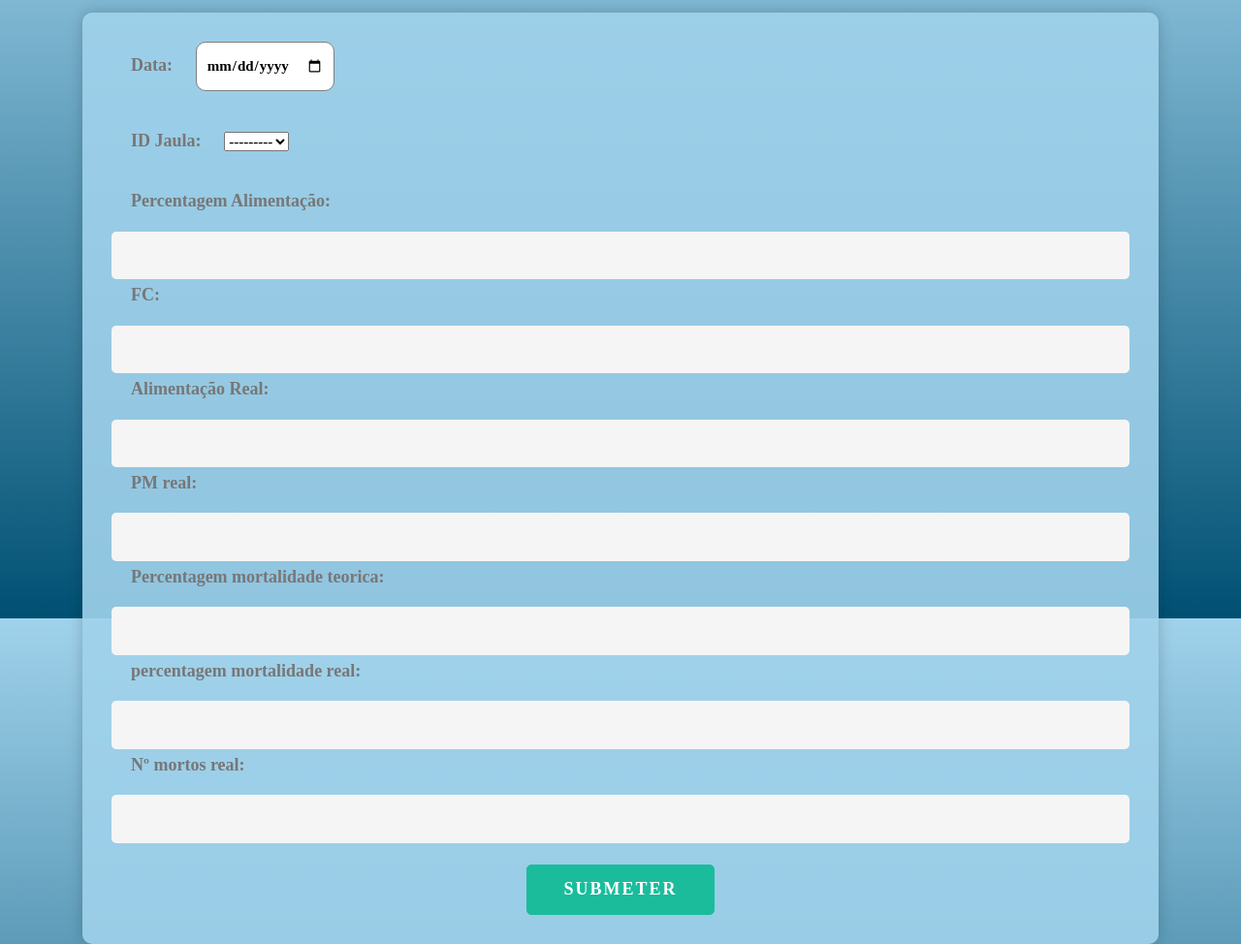
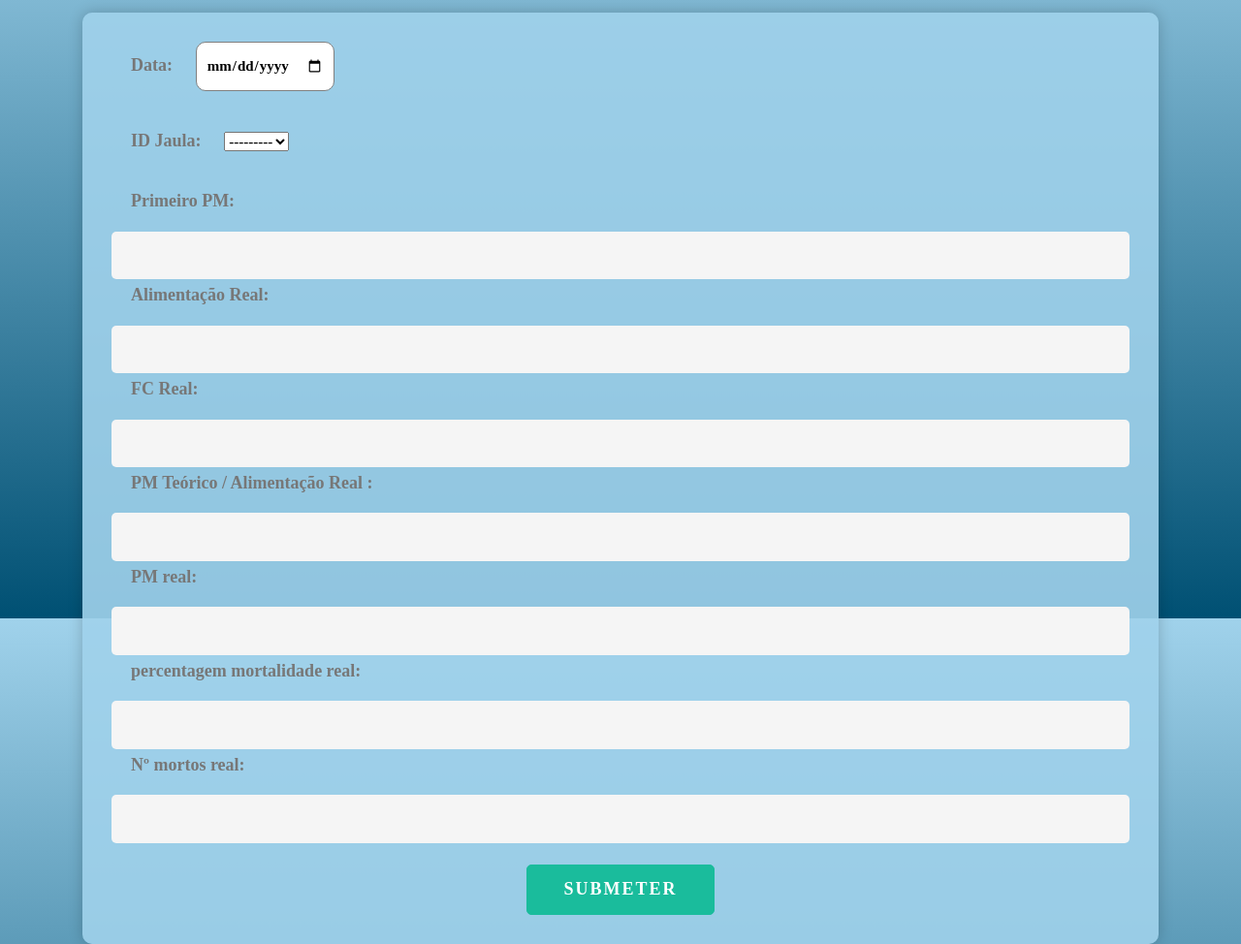
Before and after one commit to Nunomatos7/PECI, a Django app: page /dados_jaula/ in a window 1280 px wide. Shown: the part 162-1136 px from the top of the page at 97% size. Run offline with Django 3.2, Linux system fonts and the light colour scheme; the visitor is signed in with stand-in values (Sample User, id 1); data that the repository does not hold is empty; some libraries are stand-ins or nearby versions.

Commit message:
Dados de jaula funcional

```diff
--- a/app/personal/views.py
+++ b/app/personal/views.py
@@ -539,109 +539,10 @@ def dados_jaula(request):
 
             data_anterior = Dados.objects.filter(data__lt=data, id_jaula=dadosjaula_form.data['id_jaula']).order_by('-data').first()
 
-        jaula = Jaula.objects.get(id=dadosjaula_form.data['id_jaula'])
+        data_month = data.data.month
+        print(data_month)
 
-        print(data_anterior.num_peixes)
-        print(data_anterior.PM)
-
-        if (data_anterior != None):
-            num_peixes = int(data_anterior.num_peixes) - int(data_anterior.num_mortos_real)
-
-        PM = float(data_anterior.PM_real)
-
-        Biom = PM * num_peixes
-
-        temp = 5
-        #temp = float(Temperatura.objects.get(data = data))
-
-        queryset = AlimentacaoFc.objects.filter(
-        Q(peso_inicio__lte=(PM * 1000)) & Q(peso_fim__gte=(PM * 1000)) & Q(id_jaula=0)
-        ).annotate(
-        temp_diff=functions.Abs(F('temp') - temp)
-        ).order_by('temp_diff').first()
-        if queryset:
-            valor = queryset.valor
-
-        percentagem_alimentacao = valor
-
-        peso = float(data_anterior.Biom) * percentagem_alimentacao
-
-        sacos_racao = peso * 25
-
-        if (dadosjaula_form.data['alimentacao_real'] == ''):
-            alimentacao_real = peso * 30
-        else:
-            alimentacao_real = float(dadosjaula_form.data['alimentacao_real'])
-
-        FC = int(alimentacao_real) / ( (int(data_anterior.num_peixes) * float(data_anterior.PM)) - (int(num_peixes) * float(PM)) )
-
-        FC_real = float(dadosjaula_form.data['FC'])
-
-        PM_teorica_alim_real = (alimentacao_real / FC + Biom) / num_peixes
-
-        PM_teorico = PM_teorica_alim_real
-
-        if (dadosjaula_form.data['PM_real'] == ''):
-            PM_real = PM_teorico
-        else:
-            PM_real = dadosjaula_form.data['PM_real']
-
-        percentagem_mortalidade_teorica = float(dadosjaula_form.data['percentagem_mortalidade_teorica'])
-
-        num_mortos_teorico = num_peixes * percentagem_mortalidade_teorica
-
-        if (dadosjaula_form.data['num_mortos_real'] == ''):
-            num_mortos_real = num_mortos_teorico
-        else:
-            num_mortos_real = int(dadosjaula_form.data['num_mortos_real'])
-
-        if (dadosjaula_form.data['percentagem_mortalidade_real'] == ''):
-            percentagem_mortalidade_real = float(num_mortos_real / num_peixes * 100)
-        else:
-            percentagem_mortalidade_real = dadosjaula_form.data['percentagem_mortalidade_real']
-
-        peso_medio = PM_real
-
-
-        """
-        num_peixes = dadosjaula_form.data['num_peixes']
-        PM = dadosjaula_form.data['PM']
-        Biom = dadosjaula_form.data['Biom']
-        percentagem_alimentacao = dadosjaula_form.data['percentagem_alimentacao']
-        peso = dadosjaula_form.data['peso']
-        sacos_racao = dadosjaula_form.data['sacos_racao']
-        FC = dadosjaula_form.data['FC']
-        PM_teorica_alim_real = dadosjaula_form.data['PM_teorica_alim_real']
-        alimentacao_real = dadosjaula_form.data['alimentacao_real']
-        PM_teorico = dadosjaula_form.data['PM_teorico']
-        PM_real = dadosjaula_form.data['PM_real']
-        percentagem_mortalidade_teorica = dadosjaula_form.data['percentagem_mortalidade_teorica']
-        num_mortos_teorico = dadosjaula_form.data['num_mortos_teorico']
-        percentagem_mortalidade_real = dadosjaula_form.data['percentagem_mortalidade_real']
-        num_mortos_real = dadosjaula_form.data['num_mortos_real']
-        peso_medio = dadosjaula_form.data['peso_medio']
-        """
-        dados = Dados(
-            data = data,
-            id_jaula = jaula,
-            num_peixes = num_peixes,
-            PM = PM,
-            Biom = Biom,
-            percentagem_alimentacao = percentagem_alimentacao,
-            peso = peso,
-            sacos_racao = sacos_racao,
-            FC = FC,
-            PM_teorica_alim_real = PM_teorica_alim_real,
-            alimentacao_real = alimentacao_real,
-            PM_teorico = PM_teorico,
-            PM_real = PM_real,
-            percentagem_mortalidade_teorica = percentagem_mortalidade_teorica,
-            num_mortos_teorico = num_mortos_teorico,
-            percentagem_mortalidade_real = percentagem_mortalidade_real,
-            num_mortos_real = num_mortos_real,
-            peso_medio = peso_medio,
-            FC_real = FC_real,
-            )
+        dados = calc_dados(data, data_anterior, dadosjaula_form, data_month)
 
         dados.save()
 
@@ -810,3 +711,124 @@ def comida(request):
         temp_form = TemperaturaForm()
         data_form = DataForm()
     return render(request, 'comida.html', {'temp_form': temp_form, 'data_form': data_form})
+
+def calc_dados(data, data_anterior, dadosjaula_form, data_month):
+
+    if (data_anterior != None):
+        num_peixes = int(data_anterior.num_peixes) - int(data_anterior.num_mortos_real)
+
+    jaula = Jaula.objects.get(id=dadosjaula_form.data['id_jaula'])
+
+    if (data_anterior != None):
+        PM = float(data_anterior.PM_real)
+    else:
+        PM = dadosjaula_form.data['PM']
+
+    Biom = PM * num_peixes
+
+    temp = 5
+        #temp = float(Temperatura.objects.get(data = data))
+
+    valor = 1
+
+    queryset = AlimentacaoFc.objects.filter(
+    Q(peso_inicio__lte=(PM * 1000)) & Q(peso_fim__gte=(PM * 1000)) & Q(id=0)
+    ).annotate(
+    temp_diff=functions.Abs(F('temp') - temp)
+    ).order_by('temp_diff').first()
+    if queryset:
+        valor = queryset.valor
+
+    print(valor)
+    percentagem_alimentacao = float(valor)
+
+    if data_anterior == None:
+        peso = float(Biom) * percentagem_alimentacao
+    else:
+        peso = float(data_anterior.Biom) * percentagem_alimentacao
+
+    sacos_racao = float(peso) * 25
+
+    if (dadosjaula_form.data['alimentacao_real'] == ""):
+        alimentacao_real = peso * 30
+    else:
+        alimentacao_real = float(dadosjaula_form.data['alimentacao_real'])
+
+    #FC teorico
+    FC = 1.2
+
+    if dadosjaula_form.data['FC_real'] == "":
+        FC_real = int(alimentacao_real) / ( (int(data_anterior.num_peixes) * float(data_anterior.PM)) - (int(num_peixes) * float(PM)))
+    else:
+        FC_real = float(dadosjaula_form.data['FC_real'])
+
+    if dadosjaula_form.data['PM_teorica_alim_real'] == "":
+        PM_teorica_alim_real = (alimentacao_real / FC + Biom) / num_peixes
+    else:
+        PM_teorica_alim_real = float(dadosjaula_form.data['PM_teorica_alim_real'])
+
+    aum_biom_teorico = (peso * 30) / FC
+    biom_total = aum_biom_teorico + Biom
+    PM_teorico = biom_total / num_peixes
+
+    if (dadosjaula_form.data['PM_real'] == ""):
+        PM_real = PM_teorico
+    else:
+        PM_real = dadosjaula_form.data['PM_real']
+
+    percentagem_mortalidade_teorica = mortalidade_mes(data_month)
+
+    num_mortos_teorico = num_peixes * percentagem_mortalidade_teorica
+
+    if (dadosjaula_form.data['num_mortos_real'] == ""):
+        num_mortos_real = num_mortos_teorico
+    else:
+        num_mortos_real = int(dadosjaula_form.data['num_mortos_real'])
+
+    if (dadosjaula_form.data['percentagem_mortalidade_real'] == ""):
+        percentagem_mortalidade_real = float(num_mortos_real / num_peixes * 100)
+    else:
+        percentagem_mortalidade_real = dadosjaula_form.data['percentagem_mortalidade_real']
+
+    peso_medio = PM_real
+
+
+    """
+    num_peixes = dadosjaula_form.data['num_peixes']
+    PM = dadosjaula_form.data['PM']
+    Biom = dadosjaula_form.data['Biom']
+    percentagem_alimentacao = dadosjaula_form.data['percentagem_alimentacao']
+    peso = dadosjaula_form.data['peso']
+    sacos_racao = dadosjaula_form.data['sacos_racao']
+    FC = dadosjaula_form.data['FC']
+    PM_teorica_alim_real = dadosjaula_form.data['PM_teorica_alim_real']
+    alimentacao_real = dadosjaula_form.data['alimentacao_real']
+    PM_teorico = dadosjaula_form.data['PM_teorico']
+    PM_real = dadosjaula_form.data['PM_real']
+    percentagem_mortalidade_teorica = dadosjaula_form.data['percentagem_mortalidade_teorica']
+    num_mortos_teorico = dadosjaula_form.data['num_mortos_teorico']
+    percentagem_mortalidade_real = dadosjaula_form.data['percentagem_mortalidade_real']
+    num_mortos_real = dadosjaula_form.data['num_mortos_real']
+    peso_medio = dadosjaula_form.data['peso_medio']
+    """
+    return Dados(
+        data = data,
+        id_jaula = jaula,
+        num_peixes = num_peixes,
+        PM = PM,
+        Biom = Biom,
+        percentagem_alimentacao = percentagem_alimentacao,
+        peso = peso,
+        sacos_racao = sacos_racao,
+        FC = FC,
+        PM_teorica_alim_real = PM_teorica_alim_real,
+        alimentacao_real = alimentacao_real,
+        PM_teorico = PM_teorico,
+        PM_real = PM_real,
+        percentagem_mortalidade_teorica = percentagem_mortalidade_teorica,
+        num_mortos_teorico = num_mortos_teorico,
+        percentagem_mortalidade_real = percentagem_mortalidade_real,
+        num_mortos_real = num_mortos_real,
+        peso_medio = peso_medio,
+        FC_real = FC_real,
+        )
--- a/app/templates/dados_jaula.html
+++ b/app/templates/dados_jaula.html
@@ -25,20 +25,20 @@
       </div>
       </div>
 
-      <label for="percentagem_alimentacao">Percentagem Alimentação:</label>
-      <input type="number" name="percentagem_alimentacao" value=""><br>
-
-      <label for="FC">FC:</label>
-      <input type="number" name="FC" value=""><br>
+      <label for="PM">Primeiro PM:</label>
+      <input type="number" name="PM" value=""><br>
 
       <label for="alimentacao_real">Alimentação Real:</label>
       <input type="number" name="alimentacao_real" value=""><br>
 
+      <label for="FC_real">FC Real:</label>
+      <input type="number" name="FC_real" value=""><br>
+
+      <label for="PM_teorica_alim_real">PM Teórico / Alimentação Real :</label>
+      <input type="number" name="PM_teorica_alim_real" value=""><br>
+
       <label for="PM_real">PM real:</label>
       <input type="number" name="PM_real" value=""><br>
-
-      <label for="percentagem_mortalidade_teorica">Percentagem mortalidade teorica:</label>
-      <input type="number" name="percentagem_mortalidade_teorica" value=""><br>
 
       <label for="percentagem_mortalidade_real">percentagem mortalidade real:</label>
       <input type="number" name="percentagem_mortalidade_real" value=""><br>
```
